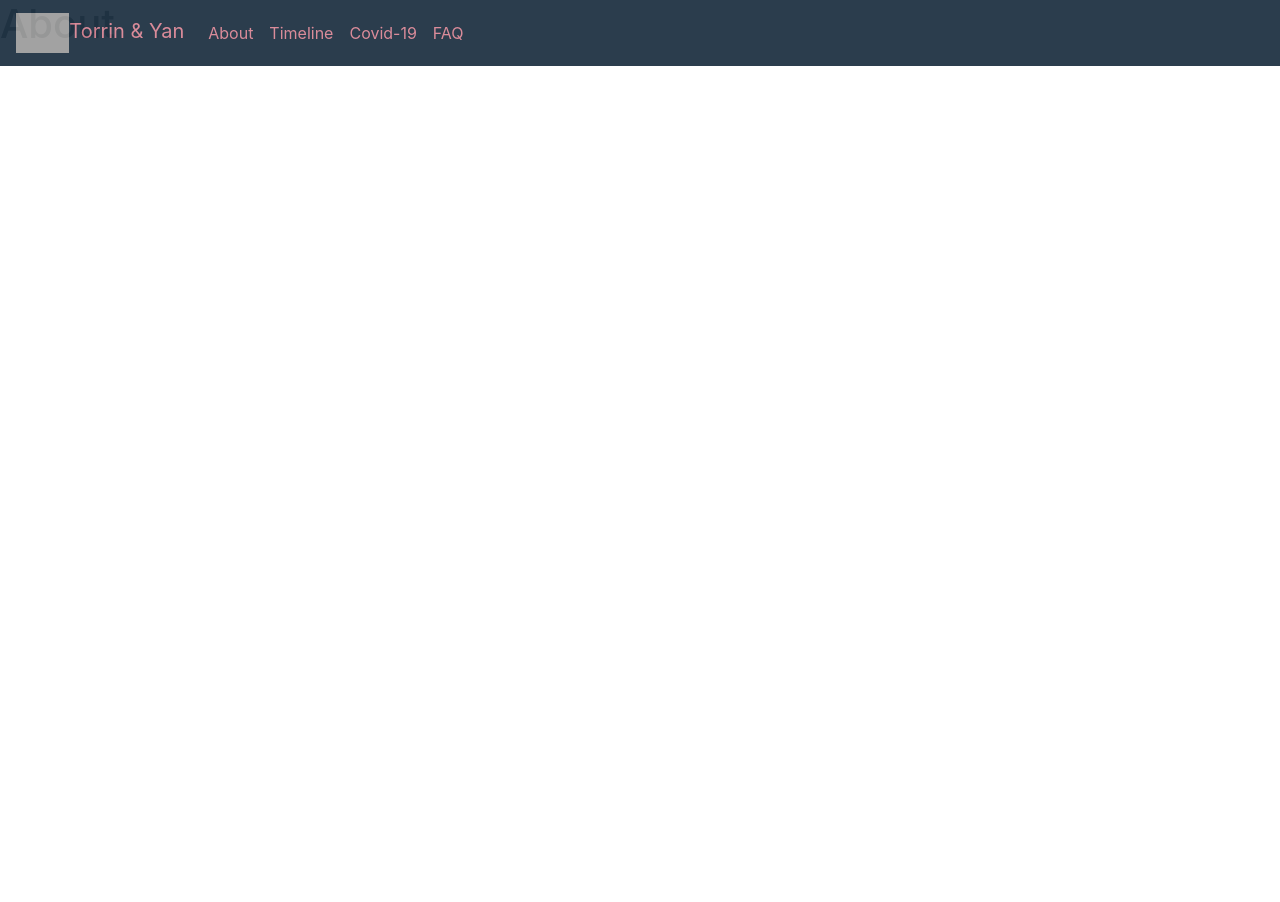
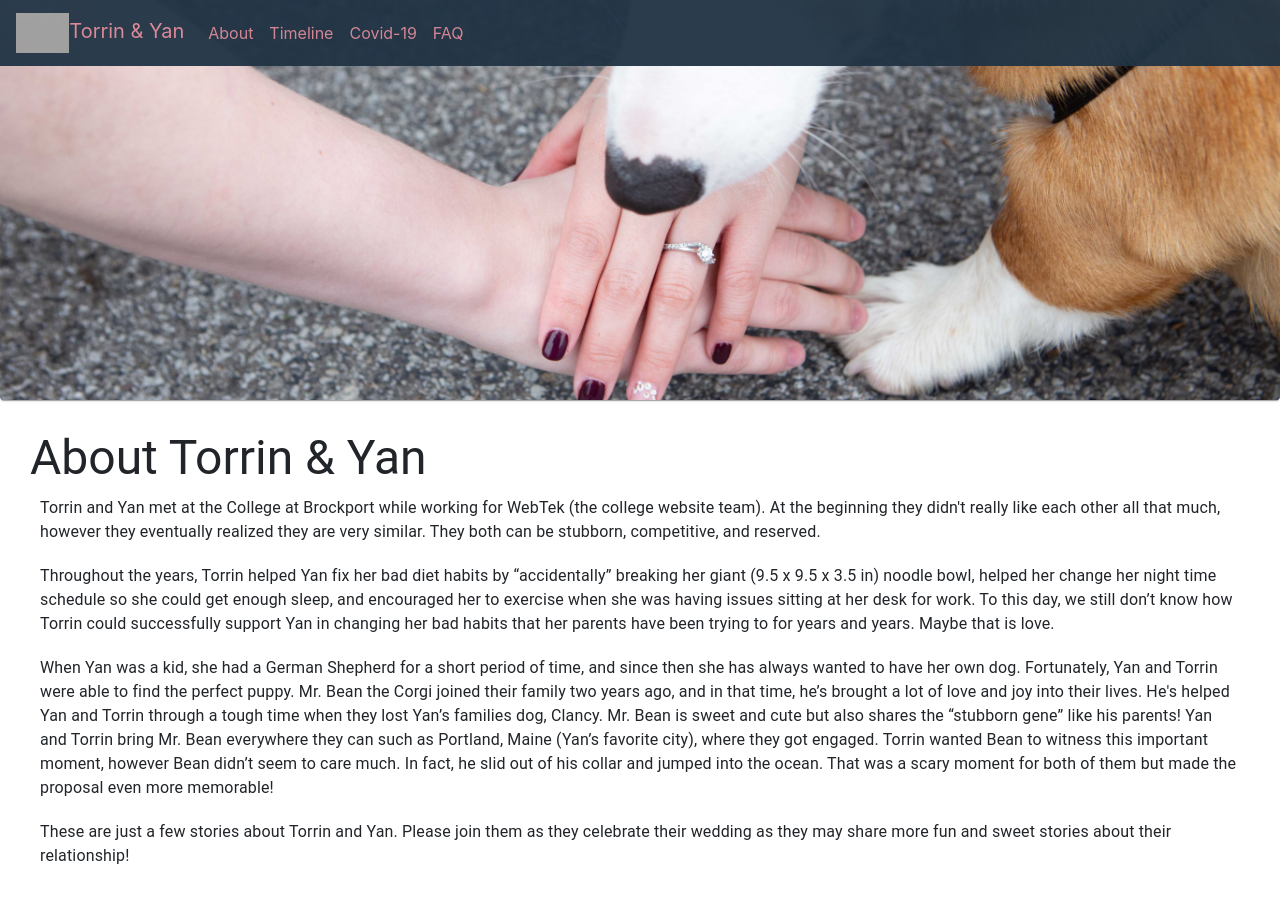
Before and after one commit to torrinlisi/RSVP-UI, a React (Create React App) app: page /about in a window 1280 px wide. Shown: the top 902 px of the page. Before the commit the page ends 800 px from the top, so only its background shows below. Built offline with nearby package versions, Linux system fonts and the light colour scheme; grey boxes are pictures that could not be loaded.

Commit message:
Completed About page

```diff
--- a/src/components/About.js
+++ b/src/components/About.js
@@ -1,8 +1,54 @@
 import React from 'react';
+import Grid from '@material-ui/core/Grid';
+import Paper from '@material-ui/core/Paper';
+import { makeStyles } from '@material-ui/core';
+import Image from '../images/bg-03.jpg';
+import Typography from "@material-ui/core/Typography";
 
 
+const useStyle = makeStyles((theme) => ({
+    root:{
+        flexGrow: 1,
+        height: "100%",
+        width: "100%"
+    },
+    banner: {
+        backgroundImage: `url(${Image})`,backgroundRepeat: 'no-repeat', backgroundPosition:"center",
+        backgroundSize: "cover",
+        height: "50vh",
+        width: "100%",
+    },
+    heading:{
+        padding:"30px",
+    },
+
+    body:{
+        padding:"10px",
+    }
+}));
+
 const About = () => {
-    return <h1>About</h1>
+    const classes = useStyle();
+    return (
+        <>
+            <div>
+                <Grid container>
+                    <Grid item lg={12} className={classes.root}>
+                        <Paper className={classes.banner}></Paper>
+                    </Grid>
+                </Grid>
+                <Grid container>
+                    <Grid item lg={12} className={classes.heading} >
+                        <Typography variant="h3">About Torrin & Yan</Typography>
+                        <Typography display="block" className={classes.body}>Torrin and Yan met at the College at Brockport while working for WebTek (the college website team). At the beginning they didn't really like each other all that much, however they eventually realized they are very similar. They both can be stubborn, competitive, and reserved.</Typography>
+                        <Typography display="block" className={classes.body}>Throughout the years, Torrin helped Yan fix her bad diet habits by “accidentally” breaking her giant (9.5 x 9.5 x 3.5 in) noodle bowl, helped her change her night time schedule so she could get enough sleep, and encouraged her to exercise when she was having issues sitting at her desk for work. To this day, we still don’t know how Torrin could successfully support Yan in changing her bad habits that her parents have been trying to for years and years. Maybe that is love.</Typography>
+                        <Typography display="block" className={classes.body}>When Yan was a kid, she had a German Shepherd for a short period of time, and since then she has always wanted to have her own dog. Fortunately, Yan and Torrin were able to find the perfect puppy. Mr. Bean the Corgi joined their family two years ago, and in that time, he’s brought a lot of love and joy into their lives. He's helped Yan and Torrin through a tough time when they lost Yan’s families dog, Clancy. Mr. Bean is sweet and cute but also shares the “stubborn gene” like his parents! Yan and Torrin bring Mr. Bean everywhere they can such as Portland, Maine (Yan’s favorite city), where they got engaged. Torrin wanted Bean to witness this important moment, however Bean didn’t seem to care much. In fact, he slid out of his collar and jumped into the ocean. That was a scary moment for both of them but made the proposal even more memorable!</Typography>
+                        <Typography display="block" className={classes.body}>These are just a few stories about Torrin and Yan. Please join them as they celebrate their wedding as they may share more fun and sweet stories about their relationship!</Typography>
+                    </Grid>
+                </Grid>
+            </div>
+        </>
+    )
 };
 
 export default About;
--- a/src/components/Home.js
+++ b/src/components/Home.js
@@ -1,5 +1,4 @@
 import React, {useState} from 'react';
-import { makeStyles } from '@material-ui/core/styles';
 import Button from '@material-ui/core/Button';
 import Grid from '@material-ui/core/Grid';
 import TextField from '@material-ui/core/TextField';
```
